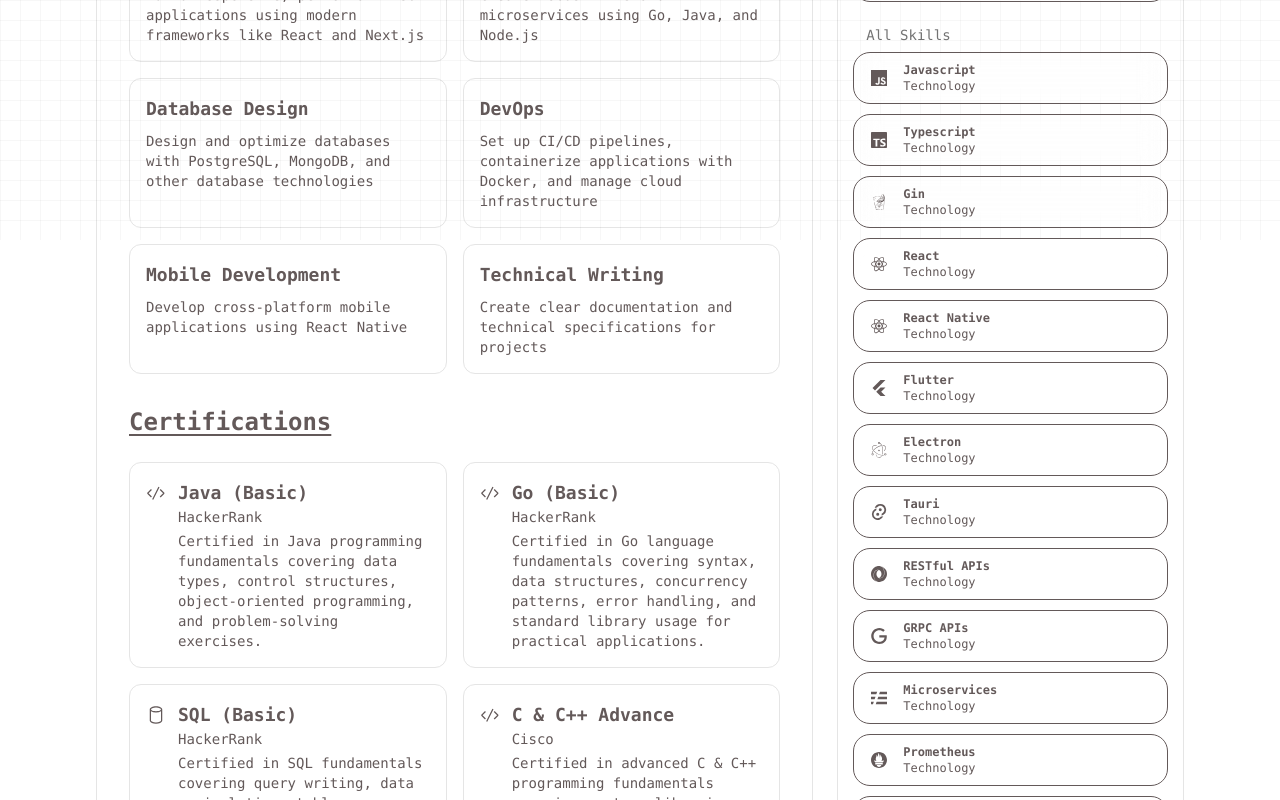
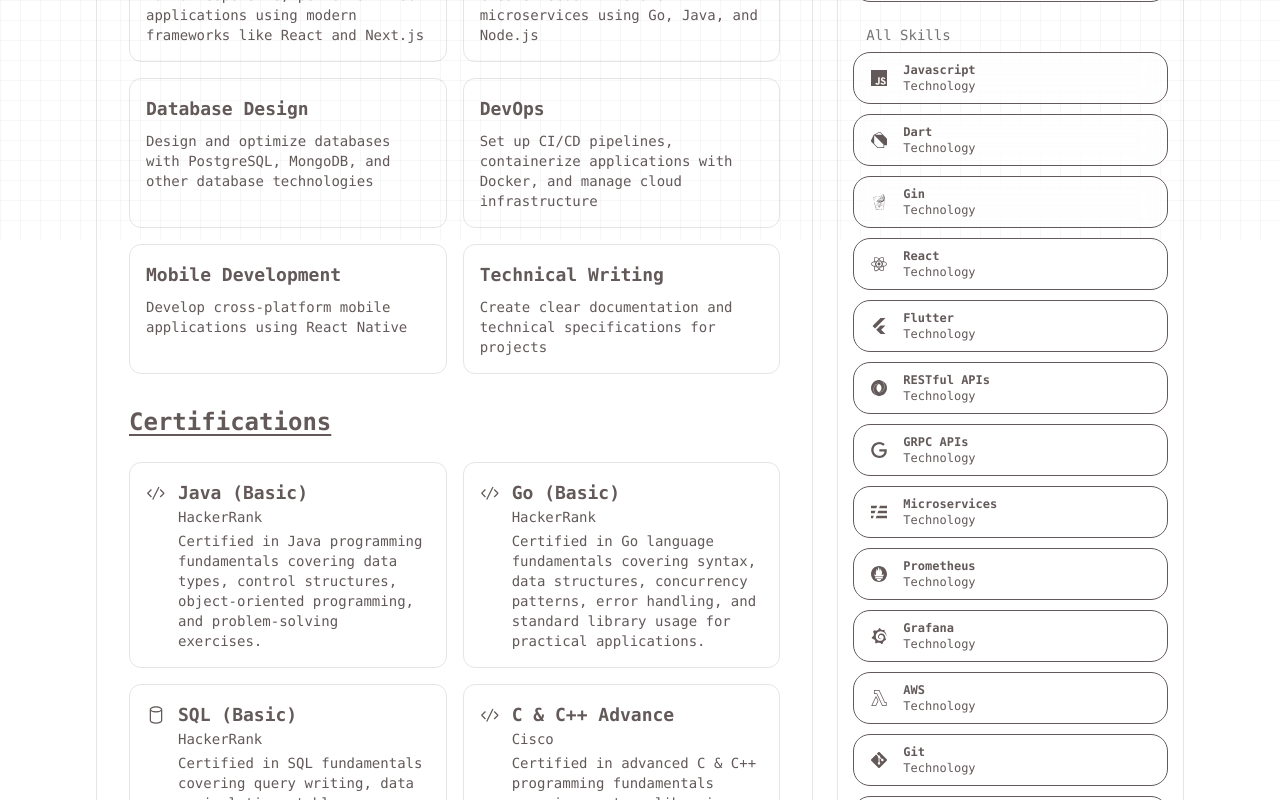
Before and after one commit to JasperRosales/portfolio-x, a React (Vite) app: page /about in a window 1280 px wide. Shown: the part 560-1360 px from the top of the page. Built offline with nearby package versions, Linux system fonts and the light colour scheme.

Commit message:
renewed some skills

```diff
--- a/src/data/skills.tsx
+++ b/src/data/skills.tsx
@@ -9,15 +9,15 @@ import {
   SiGin,
   SiPrometheus,
   SiGrafana,
-  SiTypescript,
   SiJavascript,
   SiReact,
-  SiElectron,
-  SiTauri,
   SiGoogle,
   SiServerless,
   SiJson,
   SiFlutter,
+  SiAwslambda,
+  SiDart,
+  SiMake,
 } from "react-icons/si";
 
 interface Skill {
@@ -28,15 +28,11 @@ interface Skill {
 export const allSkills: Skill[] = [
   { name: "Golang", icon: <SiGo /> },
   {name: "Javascript", icon: <SiJavascript /> },
-  { name: "Typescript", icon: <SiTypescript /> },
+  {name: "Dart", icon: <SiDart /> },
 
   { name: "Gin", icon: <SiGin /> },
   { name: "React", icon: <SiReact /> },
-  {name: "React Native", icon: <SiReact /> },
   {name: "Flutter", icon: <SiFlutter /> },
-  {name: "Electron", icon: <SiElectron /> },
-  {name: "Tauri", icon: <SiTauri /> },
-
 
   { name: "RESTful APIs", icon: <SiJson /> },
   { name: "GRPC APIs", icon: <SiGoogle /> },
@@ -49,10 +45,10 @@ export const allSkills: Skill[] = [
   { name: "Docker", icon: <SiDocker /> },
   { name: "Prometheus", icon: <SiPrometheus/> },
   { name: "Grafana", icon: <SiGrafana /> },
-
-
+  { name: "AWS", icon: <SiAwslambda /> },
   { name: "GitHub Actions", icon: <SiGithubactions /> },
   { name: "Git", icon: <SiGit /> },
+  {name: "Make", icon: <SiMake /> },
 
 ];
 
```
